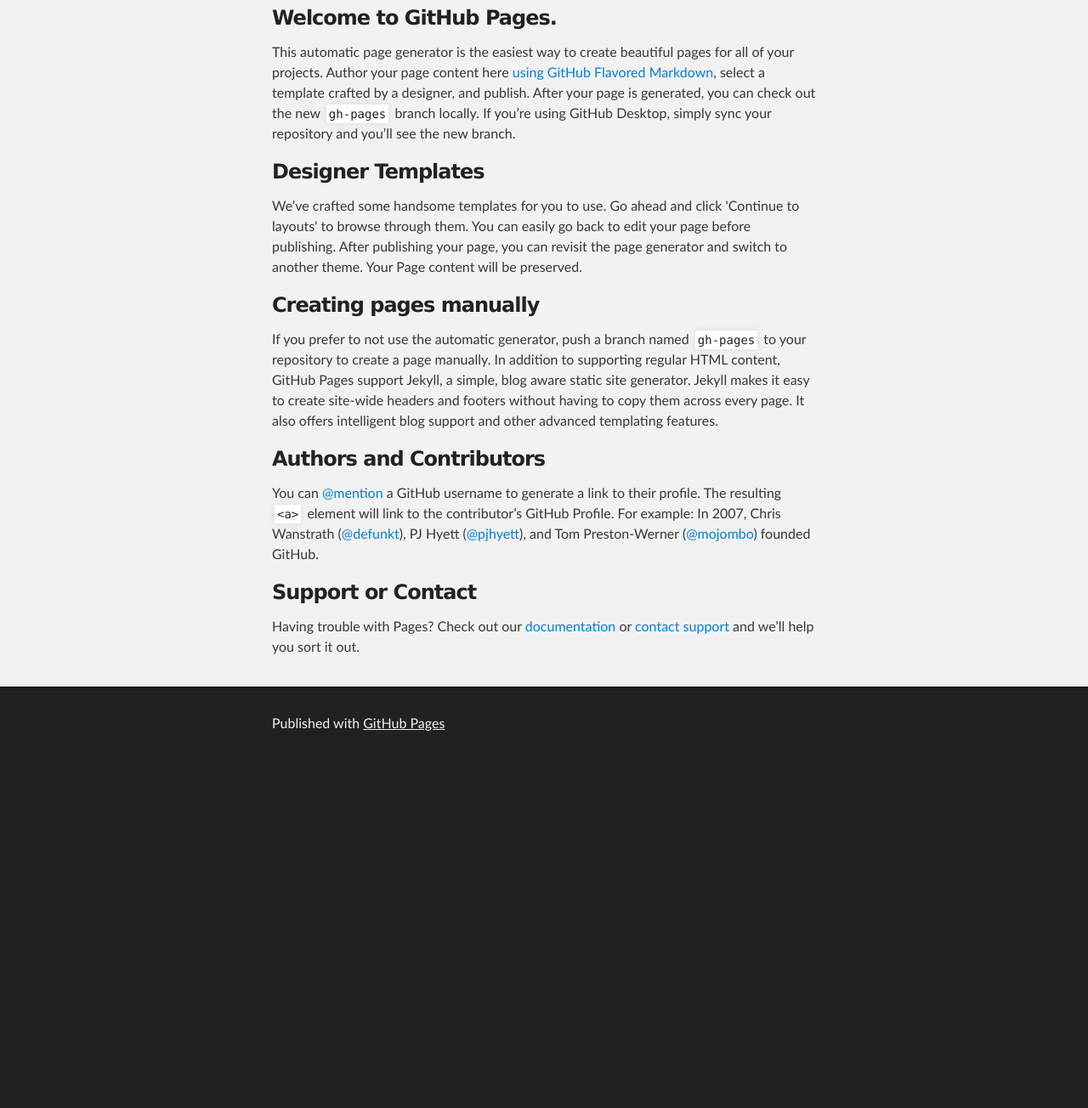
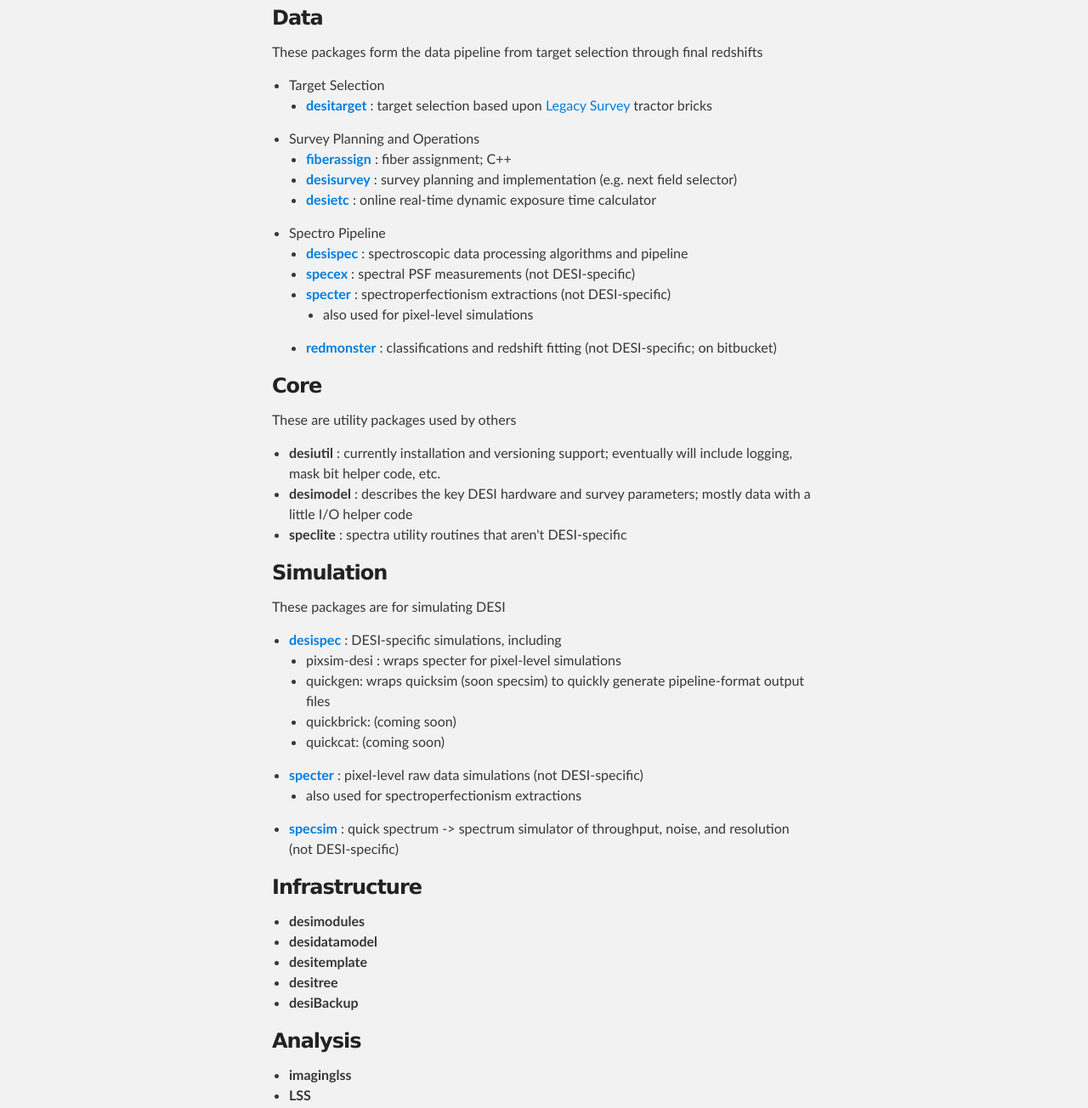
Before and after one commit to desihub/desihub.github.io, a plain HTML site: page index.html in a window 1280 px wide. Shown: the part 257-1561 px from the top of the page at 85% size. Before the commit the page ends 1155 px from the top, so only its background shows below. Drawn offline with Linux system fonts and the light colour scheme.

Commit message:
Replace master branch with page content via GitHub

```diff
--- a/index.html
+++ b/index.html
@@ -28,29 +28,137 @@
     <div id="main_content_wrap" class="outer">
       <section id="main_content" class="inner">
         <h3>
-<a id="welcome-to-github-pages" class="anchor" href="#welcome-to-github-pages" aria-hidden="true"><span class="octicon octicon-link"></span></a>Welcome to GitHub Pages.</h3>
+<a id="data" class="anchor" href="#data" aria-hidden="true"><span class="octicon octicon-link"></span></a>Data</h3>
 
-<p>This automatic page generator is the easiest way to create beautiful pages for all of your projects. Author your page content here <a href="https://guides.github.com/features/mastering-markdown/">using GitHub Flavored Markdown</a>, select a template crafted by a designer, and publish. After your page is generated, you can check out the new <code>gh-pages</code> branch locally. If you’re using GitHub Desktop, simply sync your repository and you’ll see the new branch.</p>
+<p>These packages form the data pipeline from target selection through final redshifts</p>
+
+<ul>
+<li>Target Selection
+
+<ul>
+<li>
+<a href="https://github.com/desihub/desitarget"><strong>desitarget</strong></a> : target selection based upon
+<a href="https://legacysurvey.org">Legacy Survey</a> tractor bricks</li>
+</ul>
+</li>
+<li>Survey Planning and Operations
+
+<ul>
+<li>
+<a href="https://github.com/desihub/fiberassign"><strong>fiberassign</strong></a> : fiber assignment; C++</li>
+<li>
+<a href="https://github.com/desihub/desisurvey"><strong>desisurvey</strong></a> : survey planning and implementation (e.g. next field selector)</li>
+<li>
+<a href="https://github.com/desihub/desietc"><strong>desietc</strong></a> : online real-time dynamic exposure time calculator</li>
+</ul>
+</li>
+<li>Spectro Pipeline
+
+<ul>
+<li>
+<a href="https://github.com/desihub/desispec"><strong>desispec</strong></a> : spectroscopic data processing algorithms and pipeline</li>
+<li>
+<a href="https://github.com/desihub/specex"><strong>specex</strong></a> : spectral PSF measurements (not DESI-specific)</li>
+<li>
+<a href="https://github.com/desihub/specter"><strong>specter</strong></a> : spectroperfectionism extractions (not DESI-specific)
+
+<ul>
+<li>also used for pixel-level simulations</li>
+</ul>
+</li>
+<li>
+<a href="https://bitbucket.org/redmonster/redmonster"><strong>redmonster</strong></a> : classifications and redshift fitting (not DESI-specific; on bitbucket)</li>
+</ul>
+</li>
+</ul>
 
 <h3>
-<a id="designer-templates" class="anchor" href="#designer-templates" aria-hidden="true"><span class="octicon octicon-link"></span></a>Designer Templates</h3>
+<a id="core" class="anchor" href="#core" aria-hidden="true"><span class="octicon octicon-link"></span></a>Core</h3>
 
-<p>We’ve crafted some handsome templates for you to use. Go ahead and click 'Continue to layouts' to browse through them. You can easily go back to edit your page before publishing. After publishing your page, you can revisit the page generator and switch to another theme. Your Page content will be preserved.</p>
+<p>These are utility packages used by others</p>
+
+<ul>
+<li>
+<strong>desiutil</strong> : currently installation and versioning support; eventually will include logging,
+mask bit helper code, etc.</li>
+<li>
+<strong>desimodel</strong> : describes the key DESI hardware and survey parameters; mostly data with a little
+I/O helper code</li>
+<li>
+<strong>speclite</strong> : spectra utility routines that aren't DESI-specific</li>
+</ul>
 
 <h3>
-<a id="creating-pages-manually" class="anchor" href="#creating-pages-manually" aria-hidden="true"><span class="octicon octicon-link"></span></a>Creating pages manually</h3>
+<a id="simulation" class="anchor" href="#simulation" aria-hidden="true"><span class="octicon octicon-link"></span></a>Simulation</h3>
 
-<p>If you prefer to not use the automatic generator, push a branch named <code>gh-pages</code> to your repository to create a page manually. In addition to supporting regular HTML content, GitHub Pages support Jekyll, a simple, blog aware static site generator. Jekyll makes it easy to create site-wide headers and footers without having to copy them across every page. It also offers intelligent blog support and other advanced templating features.</p>
+<p>These packages are for simulating DESI</p>
+
+<ul>
+<li>
+<a href="https://github.com/desihub/desispec"><strong>desispec</strong></a> : DESI-specific simulations, including
+
+<ul>
+<li>pixsim-desi : wraps specter for pixel-level simulations</li>
+<li>quickgen: wraps quicksim (soon specsim) to quickly generate pipeline-format output files</li>
+<li>quickbrick: (coming soon)</li>
+<li>quickcat: (coming soon)</li>
+</ul>
+</li>
+<li>
+<a href="https://github.com/desihub/specter"><strong>specter</strong></a> : pixel-level raw data simulations (not DESI-specific)
+
+<ul>
+<li>also used for spectroperfectionism extractions</li>
+</ul>
+</li>
+<li>
+<a href="https://github.com/desihub/specsim"><strong>specsim</strong></a> : quick spectrum -&gt; spectrum simulator of throughput, noise,
+and resolution (not DESI-specific)</li>
+</ul>
 
 <h3>
-<a id="authors-and-contributors" class="anchor" href="#authors-and-contributors" aria-hidden="true"><span class="octicon octicon-link"></span></a>Authors and Contributors</h3>
+<a id="infrastructure" class="anchor" href="#infrastructure" aria-hidden="true"><span class="octicon octicon-link"></span></a>Infrastructure</h3>
 
-<p>You can <a href="https://github.com/blog/821" class="user-mention">@mention</a> a GitHub username to generate a link to their profile. The resulting <code>&lt;a&gt;</code> element will link to the contributor’s GitHub Profile. For example: In 2007, Chris Wanstrath (<a href="https://github.com/defunkt" class="user-mention">@defunkt</a>), PJ Hyett (<a href="https://github.com/pjhyett" class="user-mention">@pjhyett</a>), and Tom Preston-Werner (<a href="https://github.com/mojombo" class="user-mention">@mojombo</a>) founded GitHub.</p>
+<ul>
+<li><strong>desimodules</strong></li>
+<li><strong>desidatamodel</strong></li>
+<li><strong>desitemplate</strong></li>
+<li><strong>desitree</strong></li>
+<li><strong>desiBackup</strong></li>
+</ul>
 
 <h3>
-<a id="support-or-contact" class="anchor" href="#support-or-contact" aria-hidden="true"><span class="octicon octicon-link"></span></a>Support or Contact</h3>
+<a id="analysis" class="anchor" href="#analysis" aria-hidden="true"><span class="octicon octicon-link"></span></a>Analysis</h3>
 
-<p>Having trouble with Pages? Check out our <a href="https://help.github.com/pages">documentation</a> or <a href="https://github.com/contact">contact support</a> and we’ll help you sort it out.</p>
+<ul>
+<li><strong>imaginglss</strong></li>
+<li><strong>LSS</strong></li>
+</ul>
+
+<h3>
+<a id="external-dependencies" class="anchor" href="#external-dependencies" aria-hidden="true"><span class="octicon octicon-link"></span></a>External Dependencies</h3>
+
+<ul>
+<li>numpy</li>
+<li>scipy</li>
+<li>astropy</li>
+<li>pyyaml</li>
+<li>requests</li>
+<li>fitsio</li>
+<li>needed for certain features
+
+<ul>
+<li>matplotlib / pylab</li>
+<li>h5py</li>
+</ul>
+</li>
+<li>under consideration
+
+<ul>
+<li>psycopg2</li>
+</ul>
+</li>
+</ul>
       </section>
     </div>
 
```
Also changed, not shown: params.json (+1 -1 lines).
